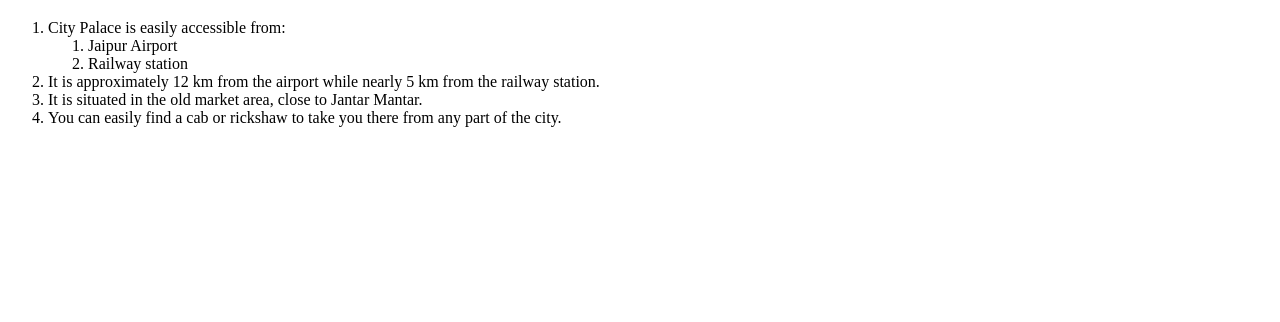
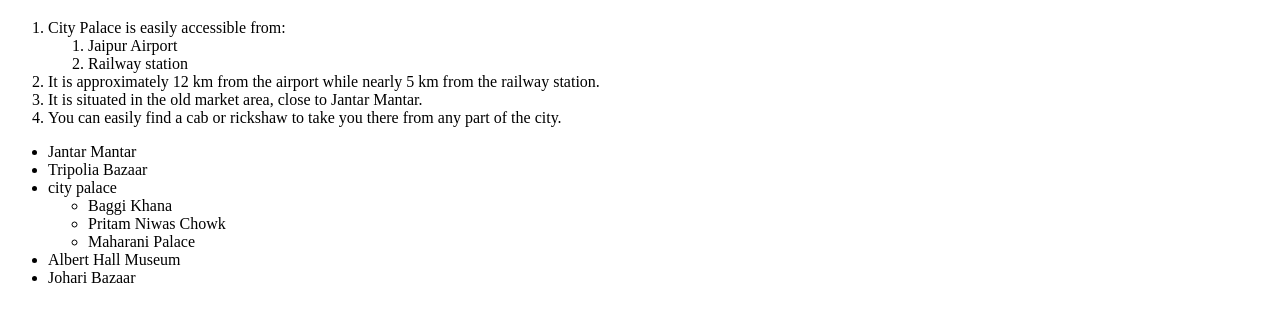
Before and after one commit to 44-563-Web-Apps-F22/44563-webapps-assignment-3-DivyaSriBoppudi, a plain HTML site: page index.html in a window 1280 px wide. Shown: the part 310-632 px from the top of the page. Drawn offline with Linux system fonts and the light colour scheme.

Commit message:
Places to visit in Jaipur

```diff
--- a/index.html
+++ b/index.html
@@ -27,5 +27,17 @@
             <li>It is situated in the old market area, close to Jantar Mantar.</li>
             <li>You can easily find a cab or rickshaw to take you there from any part of the city.</li>
         </ol>
+        <ul>
+            <li>Jantar Mantar</li>
+            <li>Tripolia Bazaar</li>
+            <li>city palace</li>
+            <ul>
+                <li>Baggi Khana</li>
+                <li>Pritam Niwas Chowk</li>
+                <li>Maharani Palace</li>
+            </ul>
+            <li>Albert Hall Museum</li>
+            <li>Johari Bazaar</li>
+        </ul>
     </body>
 </html>
```
